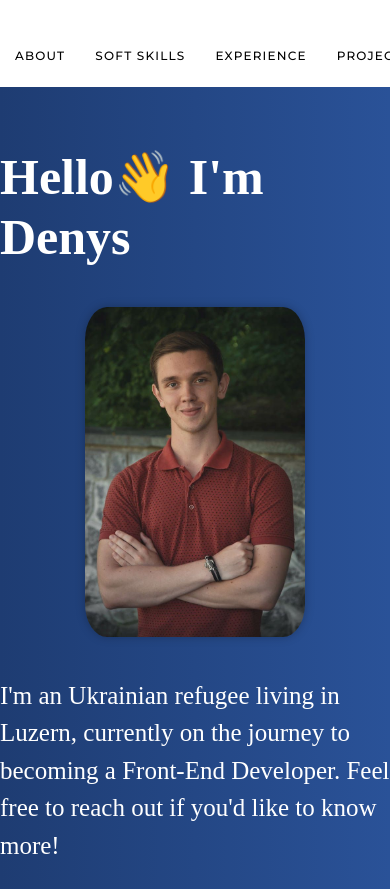
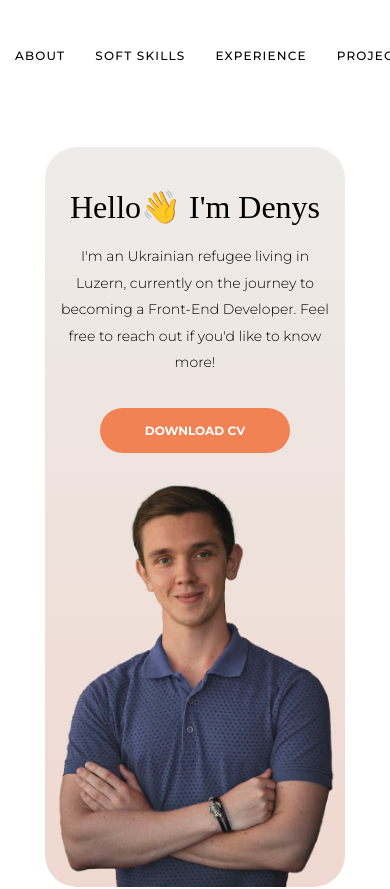
Before and after one commit to SeverinDenys/react-portfolio, a React (Vite) app: page / in a window 390 px wide. Shown: the top 889 px of the page. Built offline with nearby package versions, Linux system fonts and the light colour scheme; a web font is replaced by a local one.

Commit message:
hero section mobile redesign

```diff
--- a/src/components/Hero/Hero.jsx
+++ b/src/components/Hero/Hero.jsx
@@ -1,4 +1,4 @@
-import hero from "../../images/Denys.jpg";
+import hero from "../../images/denys.png";
 import pdfCV from "../../documents/CV_Denys_Severin.pdf";
 
 const Hero = () => {
@@ -6,11 +6,6 @@ const Hero = () => {
     <section>
       <div className="hero__content">
         <h1 className="hero__title">Hello👋 I'm Denys</h1>
-        <img
-          src={hero}
-          className="hero__img"
-          alt="the image of Denys Severin. Author of this react portfolio page"
-        />
         <p className="hero__description">
           I'm an Ukrainian refugee living in Luzern, currently on the
           journey to becoming a Front-End Developer. Feel free to
@@ -21,8 +16,13 @@ const Hero = () => {
           download="CV_Denys_Severin.pdf"
           className="hero__contactBtn"
         >
-          Download CV
+          DOWNLOAD CV
         </a>
+        <img
+          src={hero}
+          className="hero__img"
+          alt="the image of Denys Severin. Author of this react portfolio page"
+        />
       </div>
     </section>
   );
--- a/src/components/Hero/hero.scss
+++ b/src/components/Hero/hero.scss
@@ -5,36 +5,43 @@
     flex-direction: column;
     align-items: center;
     justify-content: center;
-    text-align: center;
-    padding: 4rem 2rem;
-    transition: margin-top 0.3s ease;
-
-    &.shifted {
-      margin-top: 20rem;
-    }
   }
 
   &__content {
+    width: 30rem;
+
+    margin: 0 auto;
+    background: $color-bg-hero;
     display: flex;
     flex-direction: column;
     align-items: center;
-    gap: 2rem;
+    border-radius: 3.2rem;
     color: $color-text;
-    max-width: 117rem;
+
+    height: 74rem;
+    position: relative;
+    overflow: hidden;
   }
 
   &__title {
-    font-size: 5rem;
-    font-weight: 900;
-    line-height: 1.2;
+    padding-top: 4rem;
+    font-family: $font-heading;
+    text-align: center;
+    font-size: 3.2rem;
+    font-weight: 500;
+    line-height: 4rem;
     margin: 0;
   }
 
   &__description {
-    font-size: 2.5rem;
-    line-height: 1.5;
-    margin: 2rem 0;
-    text-align: left;
+    font-family: $font-text;
+    font-weight: 300;
+    width: 271px;
+    font-size: 1.4rem;
+    line-height: 1.9;
+    margin-top: 1.6rem;
+    margin-bottom: 3.2rem;
+    text-align: center;
 
     @media (min-width: 768px) {
       width: 60%;
@@ -44,34 +51,37 @@
   }
 
   &__contactBtn {
+    text-align: center;
+    background-color: $color-btn;
+
     text-decoration: none;
-    background-color: $color-secondary;
-    color: $color-text;
-    border-radius: 5rem;
-    font-size: 2.5rem;
-    font-weight: 600;
+    width: 19rem;
+    border-radius: 10rem;
+    color: $color-text-2;
+    font-family: $font-text;
+    font-size: 1.2rem;
+    font-weight: 700;
+    line-height: 1.5rem;
     padding: 1.5rem 3rem;
-    box-shadow: 0 0 4px 0 rgba(0, 0, 0, 0.25);
-    transition: all 0.2s;
 
     &:hover {
-      background-color: $color-text;
-      color: $color-primary;
+      background-color: $color-text-2;
+      color: $color-btn;
     }
   }
 
   &__img {
-    width: 22rem;
-    border-radius: 10%;
-    margin-top: 2rem;
-    animation-name: floating;
-    animation-duration: 3s;
-    animation-iteration-count: infinite;
-    animation-timing-function: ease-in-out;
-    box-shadow: 0 0 10px 0 rgba(0, 0, 0, 0.25);
-    transition: transform 0.3s ease, fill 0.3s ease;
+    width: 35rem;
+    height: auto;
+    object-fit: cover;
+    position: relative;
+    margin-top: -2rem;
+    top: 2rem;
+    padding: 0 2.3rem;
+
     @media (min-width: 768px) {
       width: 32rem;
+      height: 32rem;
     }
   }
 }
--- a/src/styles/base.scss
+++ b/src/styles/base.scss
@@ -12,7 +12,7 @@ html {
 }
 
 body {
-  background: linear-gradient(90deg, #1e3c72 0%, #2a5298 100%);
+  background: #fff;
 
   overflow-x: hidden;
 }
--- a/src/styles/variables.scss
+++ b/src/styles/variables.scss
@@ -1,10 +1,14 @@
-$color-text: #fff;
+$color-text: #000;
+$color-text-2: #ffffff;
 $color-description: rgb(203, 202, 202);
 $color-primary: #576cbc;
 $color-secondary: #19376d;
 $color-dark: #0b2447;
 $color-bg: #ffffff;
 
+$color-bg-hero: linear-gradient(#eeecea, #efd8cf);
+
 $font-text: "Montserrat", serif;
 $font-heading: "Unbounded", serif;
 $color-navbar-underscore: #f18254;
+$color-btn: #f18254;
```
Also changed, not shown: src/images/denys.png (added).
